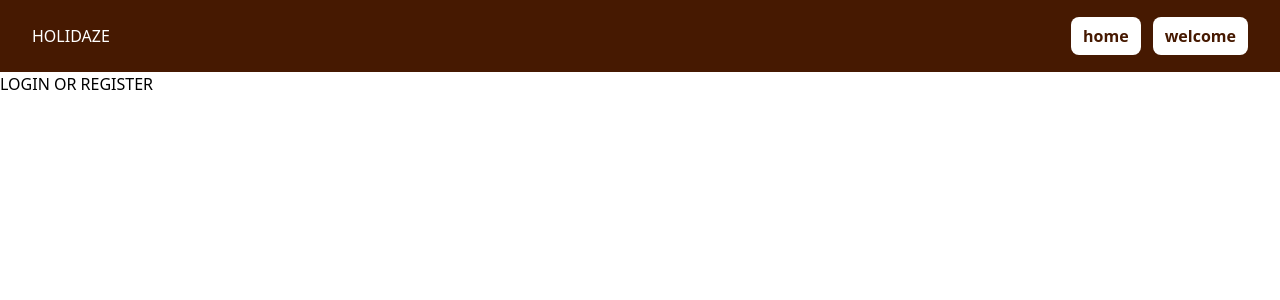
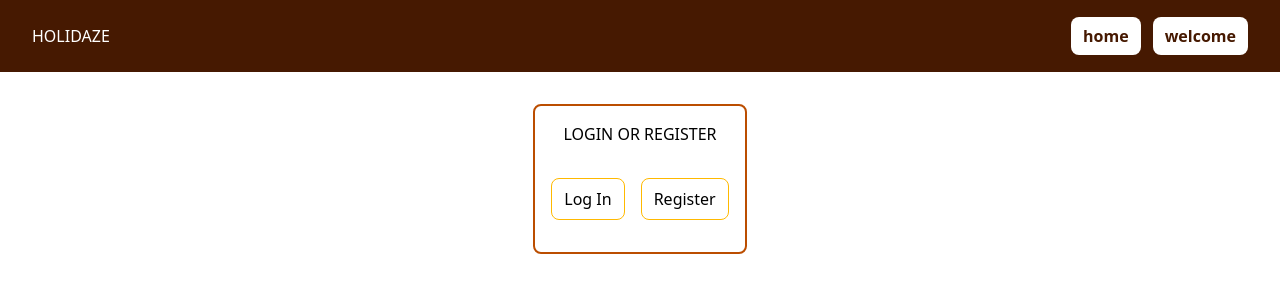
Before and after one commit to Off-Grid-Dev/project_exam2, a React (Vite) app: page /project_exam2/welcome in a window 1280 px wide. Shown: the top 300 px of the page. Built offline with nearby package versions, Linux system fonts and the light colour scheme.

Commit message:
added LoginRegister (/welcome) page to house the login and register form components

```diff
--- a/src/pages/LoginRegister.tsx
+++ b/src/pages/LoginRegister.tsx
@@ -1,3 +1,31 @@
+import { useState } from 'react';
+import { LoginForm } from '../components/Login';
+import { RegisterForm } from '../components/Register';
+
 export const LoginRegister = () => {
-  return <h1>LOGIN OR REGISTER</h1>;
+  const [isLoginOrRegister, setIsLoginOrRegister] = useState<
+    undefined | 'login' | 'register'
+  >(undefined);
+
+  return (
+    <div className='m-auto mx-auto mt-8 grid w-fit place-content-center gap-4 rounded-lg border-2 border-amber-700 p-4 text-center'>
+      <h1>LOGIN OR REGISTER</h1>
+      <div className='my-4 flex justify-center gap-4'>
+        <button
+          onClick={() => setIsLoginOrRegister('login')}
+          className='cursor-pointer rounded-lg border border-amber-400 px-3 py-2 hover:border-amber-950'
+        >
+          Log In
+        </button>
+        <button
+          onClick={() => setIsLoginOrRegister('register')}
+          className='cursor-pointer rounded-lg border border-amber-400 px-3 py-2 hover:border-amber-950'
+        >
+          Register
+        </button>
+      </div>
+      {isLoginOrRegister === 'login' && <LoginForm />}
+      {isLoginOrRegister === 'register' && <RegisterForm />}
+    </div>
+  );
 };
```
